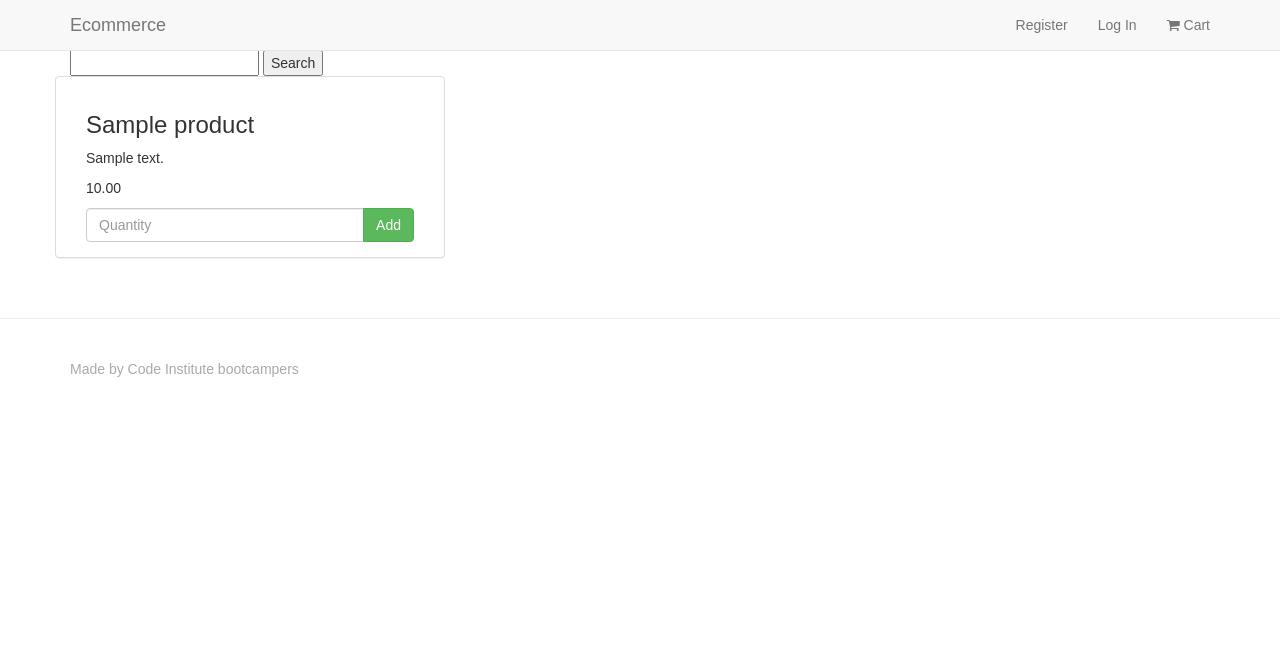
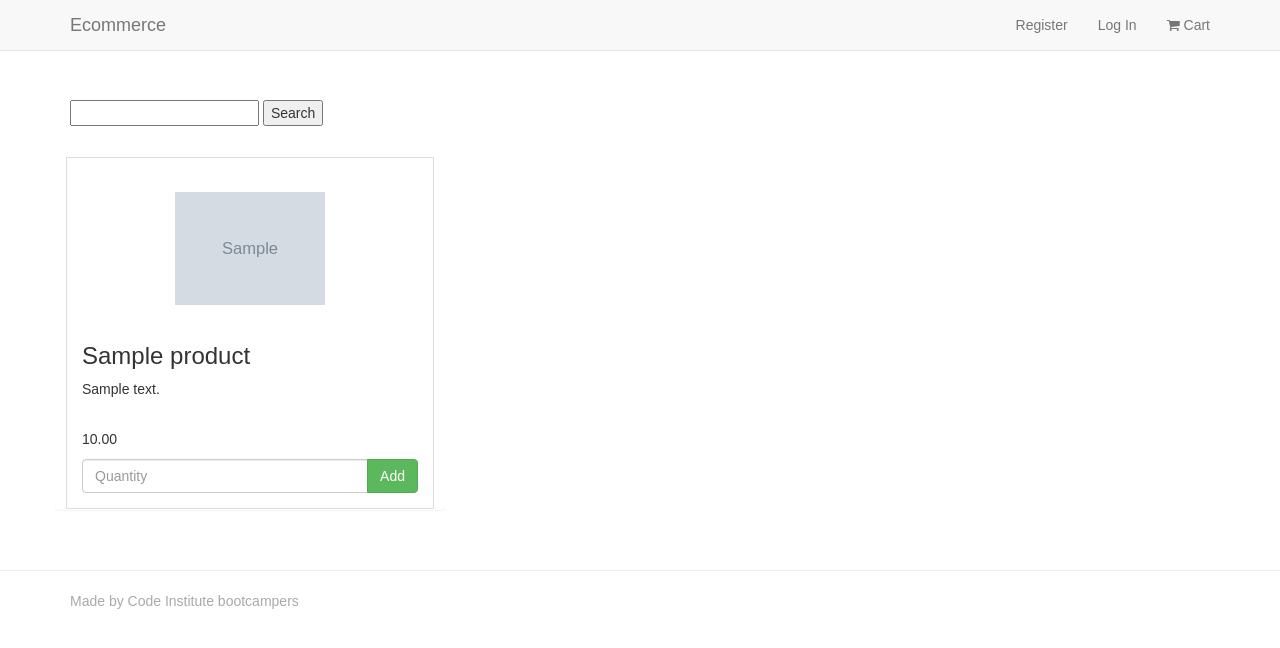
Before and after one commit to josep-pujol/learning_django-ecommerce, a Django app: page / in a window 1280 px wide. Shown: the top 648 px of the page. Run offline with Django 3.2, Linux system fonts and the light colour scheme; tables that the repository leaves empty hold one stand-in row (values such as "Sample post"); grey boxes marked "Sample" are stand-in pictures; some libraries are stand-ins or nearby versions.

Commit message:
added custom styles

```diff
--- a/static/css/custom.css
+++ b/static/css/custom.css
@@ -1,12 +1,12 @@
 body {
     font-family: Arial;
-    padding-top: 50px;
+    padding-top: 100px;
 }
 
 footer {
     margin-top: 40px;
-    padding-top: 40px;
-    padding-bottom: 40px;
+    padding-top: 20px;
+    padding-bottom: 20px;
     border-top: 1px solid #ededed;
     color: #A9A9A9;
 }
@@ -18,3 +18,49 @@ footer {
 .accountform {
     padding-top: 20px;
 }
+
+.badge {
+    padding-left: 9px;
+    padding-right: 9px;
+    -webkit-border-radius: 9px;
+    -moz-border-radius: 9px;
+    border-radius: 9px;
+}
+
+.label-warning[href],
+.badge-warning[href] {
+    background-color: #c67605;
+}
+
+.product {
+    background-size: contain;
+    background-position: center center;
+    background-repeat: no-repeat;
+    width: 150px;
+    height: 150px;
+    margin: 0 auto;
+}
+
+caption p {
+    word-wrap: break-word;
+}
+
+.row.row-flex {
+    display: flex;
+    flex-wrap: wrap;
+    margin-top: 30px;
+}
+
+.panel-default {
+    border-color: transparent;
+    padding: 0 10px;
+}
+
+.panel-body {
+    height: 100%;
+    border: 1px solid #ddd;
+}
+
+.product-description {
+    min-height: 40px;
+}
```
